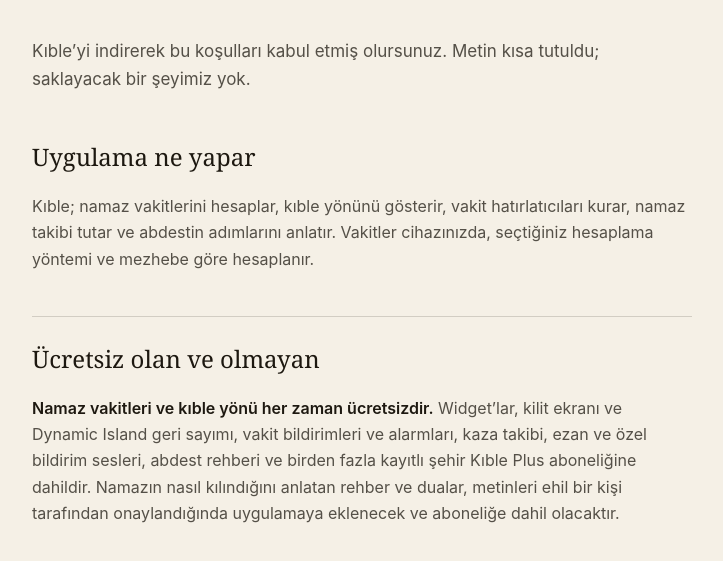
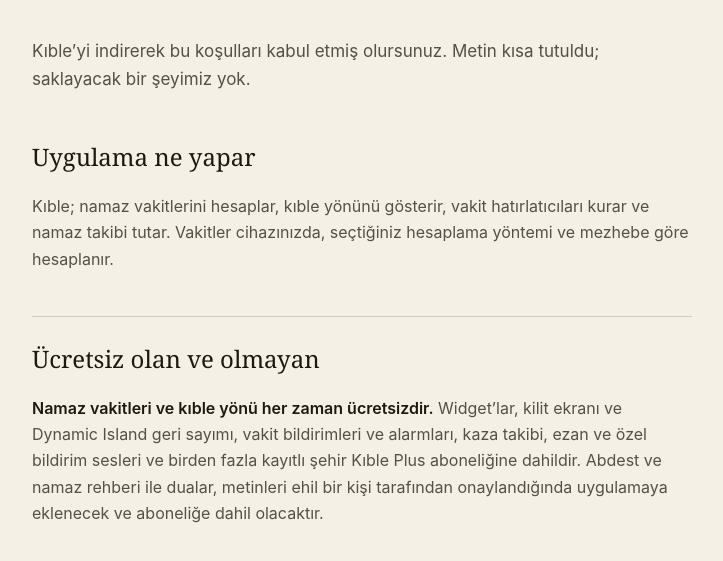
Before and after one commit to mertxsenturk/kible-docs, a plain HTML site: page kosullar.html in a window 1280 px wide. Shown: the part 239-800 px from the top of the page, without its empty margins (278-1001 px from the left). Drawn offline with Linux system fonts and the light colour scheme.

Commit message:
Koşullar ve destek: abdest rehberi 1.0'da yok
Abdest ve namaz rehberi ile dualar onaylandığında eklenecek; Kıble Plus
listesinden abdest çıkarıldı.

Co-Authored-By: Claude Opus 5.5 <noreply@anthropic.com>

```diff
--- a/kosullar.html
+++ b/kosullar.html
@@ -22,7 +22,7 @@
   <h2>Uygulama ne yapar</h2>
   <p>
     Kıble; namaz vakitlerini hesaplar, kıble yönünü gösterir, vakit
-    hatırlatıcıları kurar, namaz takibi tutar ve abdestin adımlarını anlatır.
+    hatırlatıcıları kurar ve namaz takibi tutar.
     Vakitler cihazınızda, seçtiğiniz hesaplama yöntemi ve mezhebe göre
     hesaplanır.
   </p>
@@ -31,9 +31,9 @@
   <p>
     <strong>Namaz vakitleri ve kıble yönü her zaman ücretsizdir.</strong>
     Widget’lar, kilit ekranı ve Dynamic Island geri sayımı, vakit bildirimleri
-    ve alarmları, kaza takibi, ezan ve özel bildirim sesleri, abdest rehberi ve
-    birden fazla kayıtlı şehir Kıble Plus aboneliğine dahildir. Namazın nasıl
-    kılındığını anlatan rehber ve dualar, metinleri ehil bir kişi tarafından
+    ve alarmları, kaza takibi, ezan ve özel bildirim sesleri ve
+    birden fazla kayıtlı şehir Kıble Plus aboneliğine dahildir. Abdest ve namaz
+    rehberi ile dualar, metinleri ehil bir kişi tarafından
     onaylandığında uygulamaya eklenecek ve aboneliğe dahil olacaktır.
   </p>
 
```
Also changed, not shown: index.html (+2 -2 lines), terms.html (+4 -4 lines).
